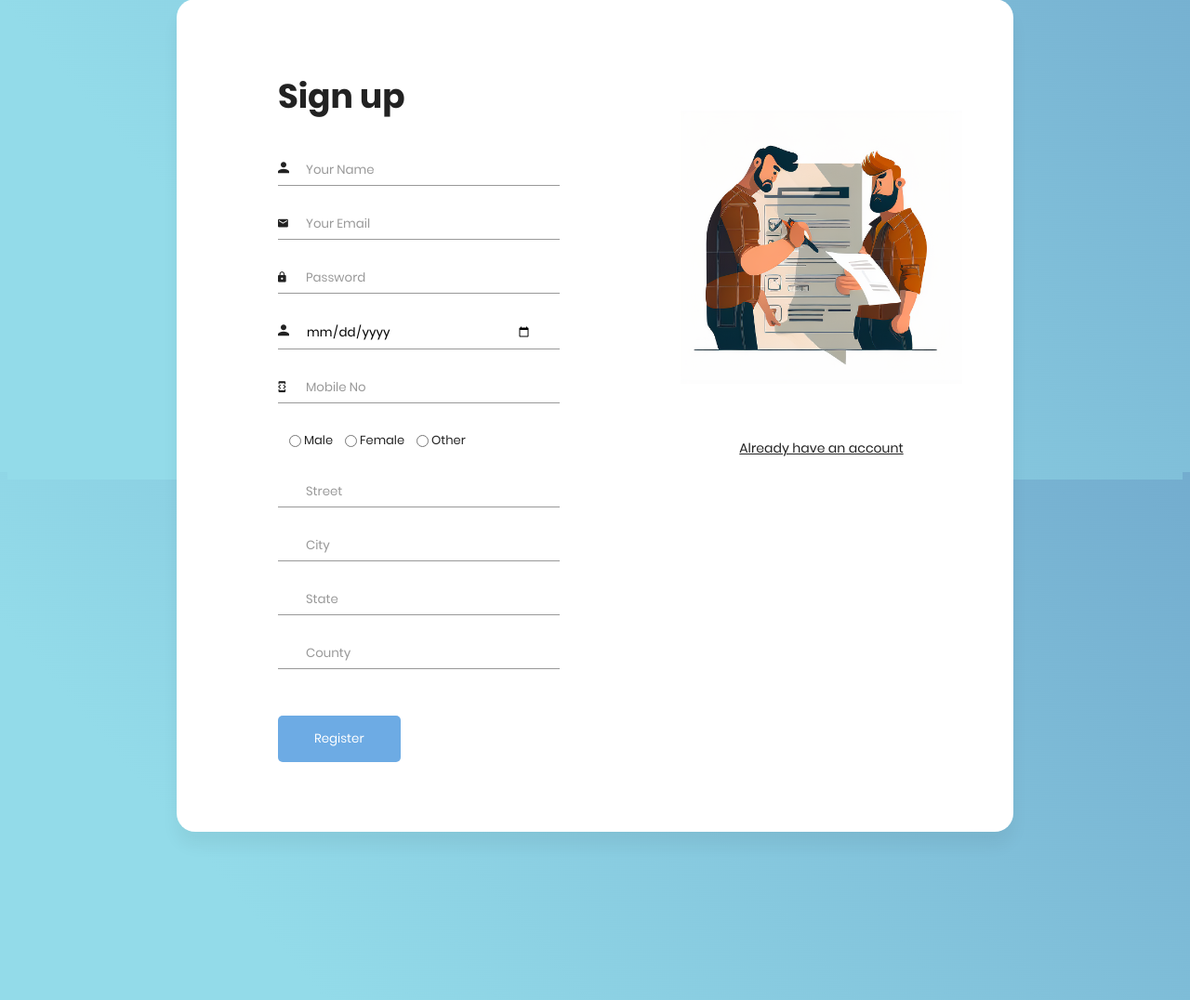
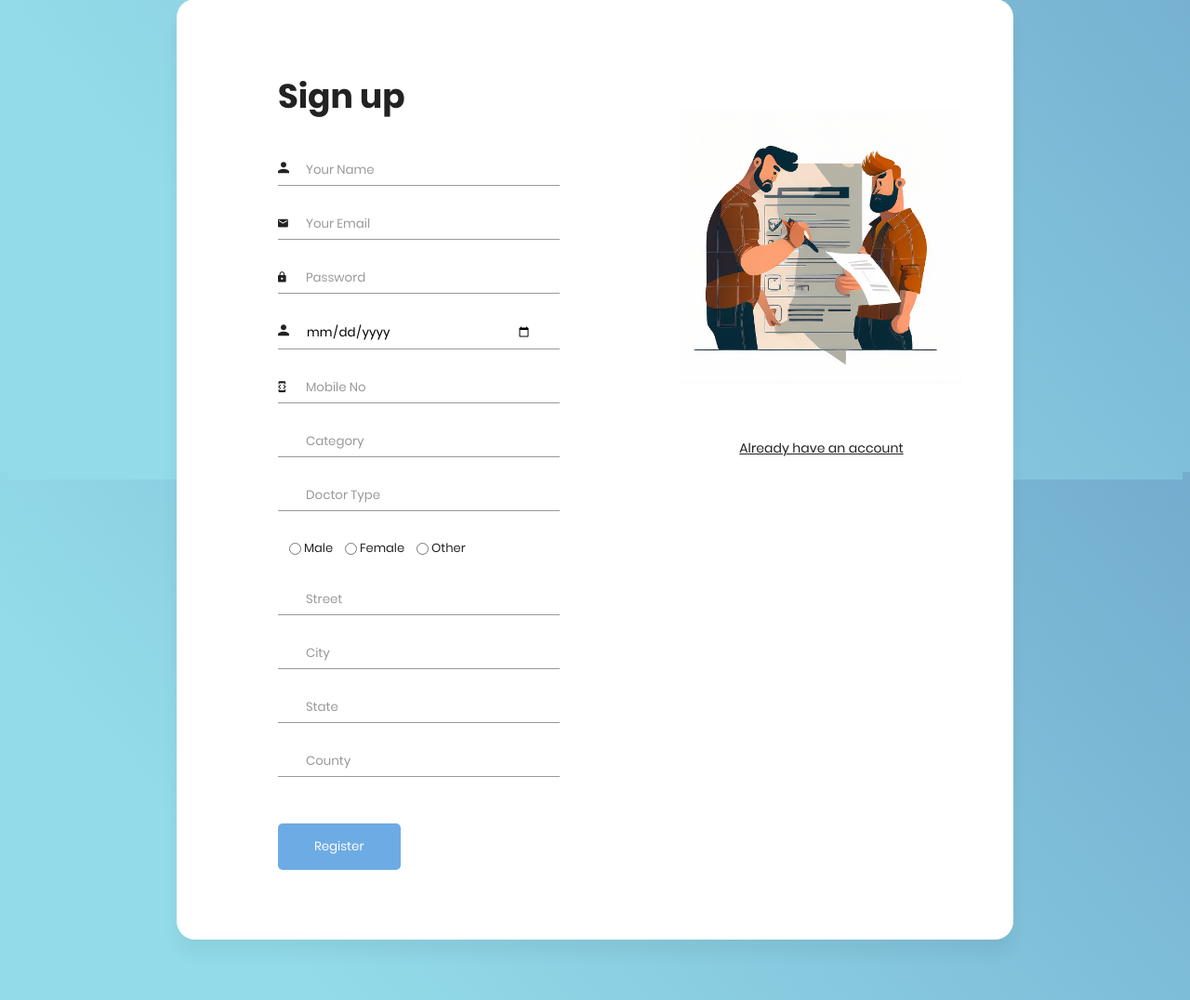
Before and after one commit to milanNavodya/wheres_pharmacy, a Flask app: template templates/signup_doctor.html in a window 1280 px wide. Shown: the part 159-1235 px from the top of the page at 93% size. Run offline with Flask 2, Linux system fonts and the light colour scheme; the template is opened without the code that fills it, so the values that code supplies are empty.

Commit message:
[ADDED] - Fields of sign up form for doctor and pharmacist

```diff
--- a/templates/signup_doctor.html
+++ b/templates/signup_doctor.html
@@ -1,5 +1,12 @@
 {% extends "signup.html" %}
 
 {% block content %}
-
+<div class="form-group">
+    <label for="category"></label>
+    <input type="text" name="category" id="category" placeholder="Category"/>
+</div>
+<div class="form-group">
+    <label for="type"></label>
+    <input type="text" name="type" id="type" placeholder="Doctor Type"/>
+</div>
 {% endblock %}
```
Also changed, not shown: templates/signup_pharmacist.html (added, +8 -0 lines).
